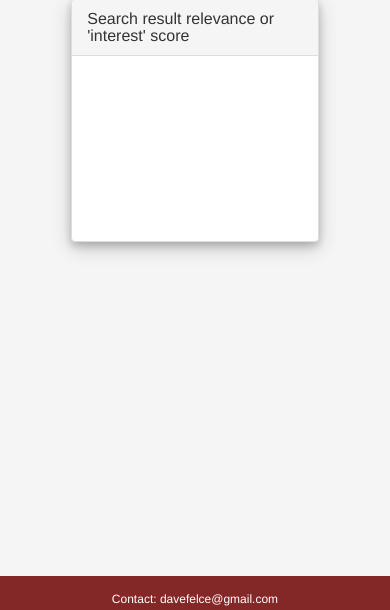
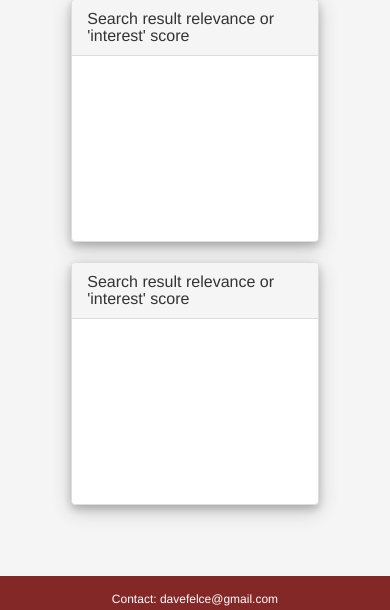
Before and after one commit to DaveFelce/whatsinmyfridge, a Django app: template recipes/templates/recipes/search_results.html in a window 390 px wide. Shown: the part 333-943 px from the top of the page. Run offline with Django 3.2, Linux system fonts and the light colour scheme; the template is opened without the code that fills it, so the values that code supplies are empty; some libraries are stand-ins or nearby versions.

Commit message:
WHAT-17: Added bar chart for easy win

```diff
--- a/recipes/templates/recipes/search_results.html
+++ b/recipes/templates/recipes/search_results.html
@@ -24,6 +24,18 @@
                     </div>
                     <div class="panel-body">
                         <div>
+                            <embed type="image/svg+xml" src= {{ bar_chart|safe }} />
+                        </div>
+                    </div>
+                </div>
+            </div>
+            <div class="col-sm-12">
+                <div class="panel panel-default">
+                    <div class="panel-heading">
+                        <h3 class="panel-title">Search result relevance or 'interest' score</h3>
+                    </div>
+                    <div class="panel-body">
+                        <div>
                             <embed type="image/svg+xml" src= {{ pie_chart|safe }} />
                         </div>
                     </div>
```
Also changed, not shown: search/views.py (+27 -2 lines).
